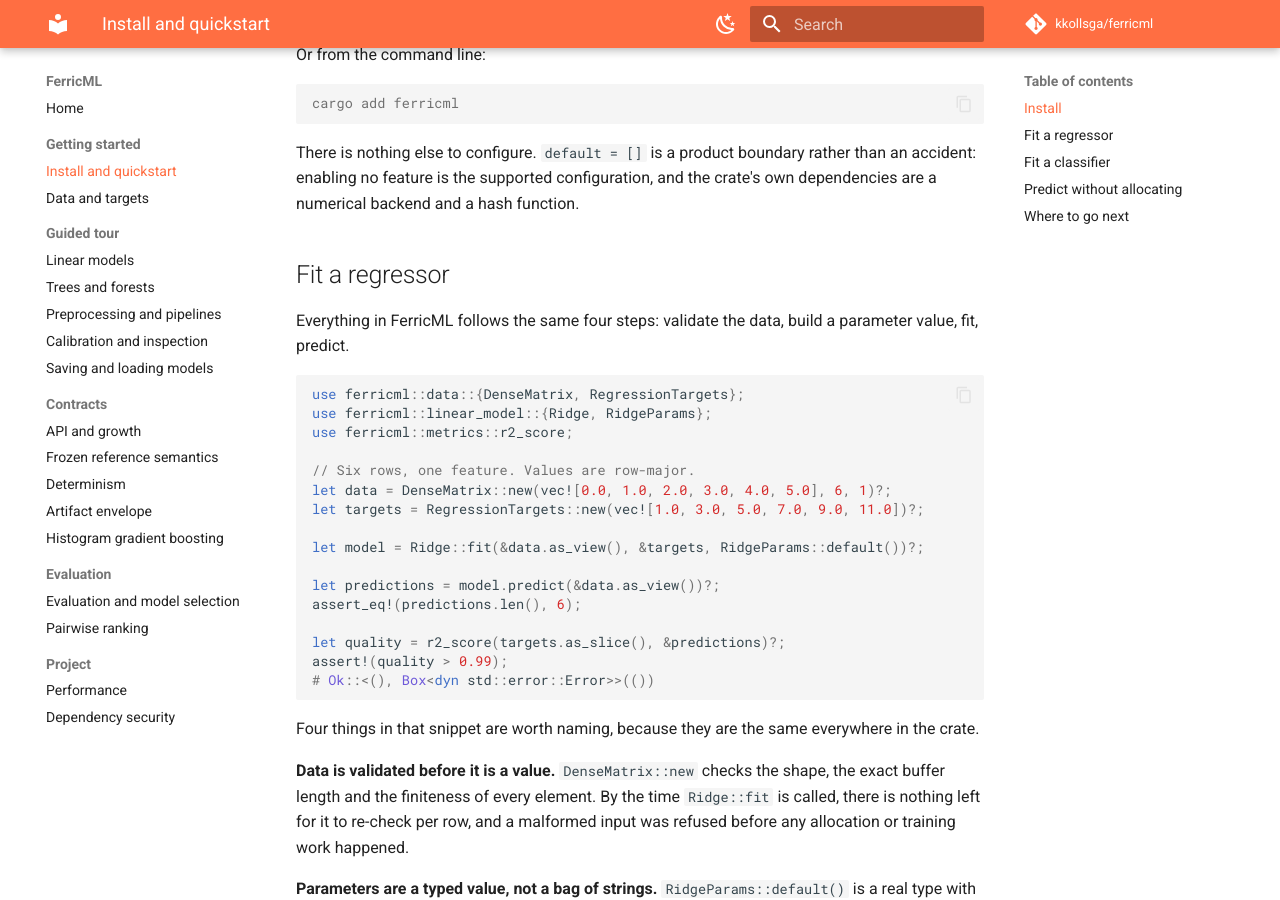
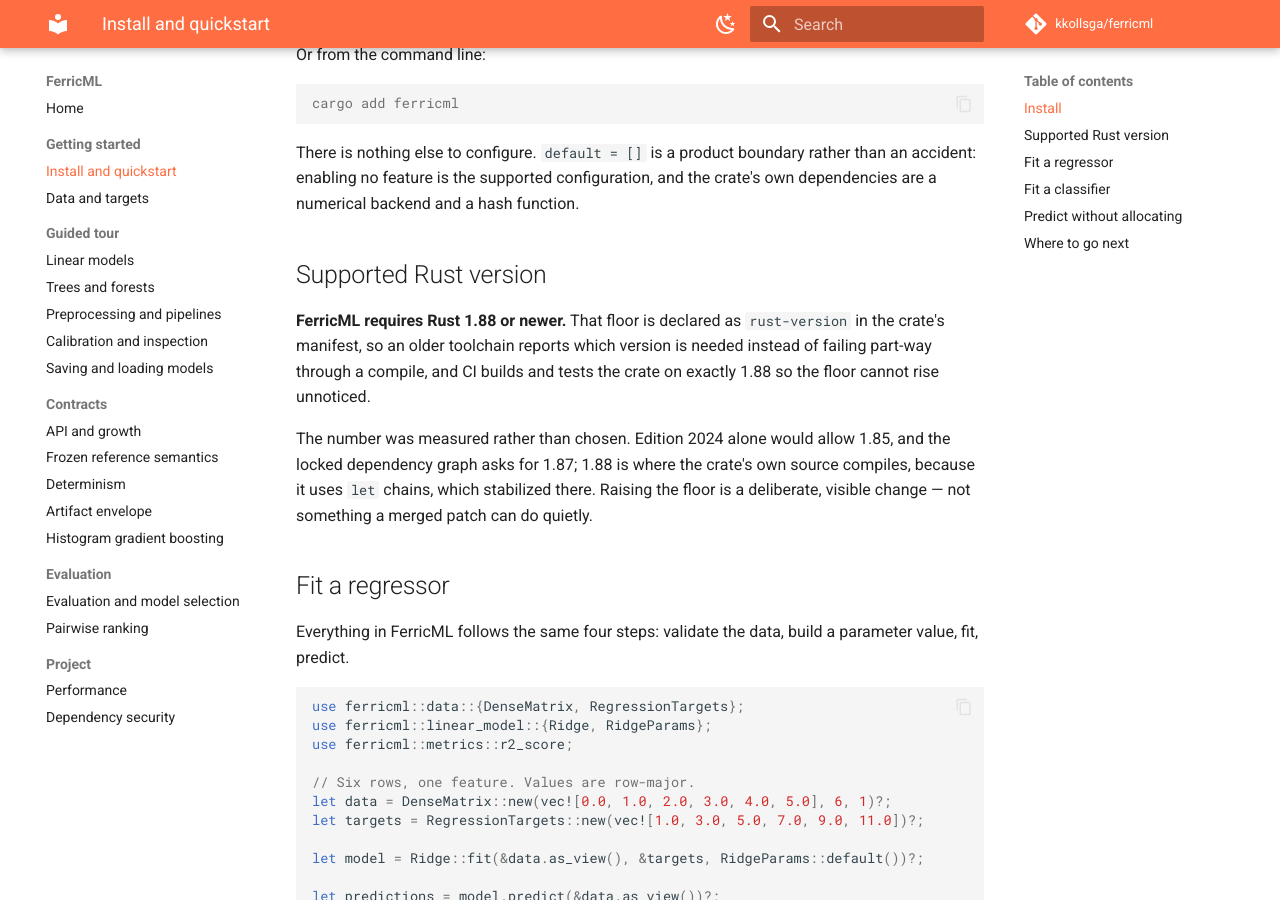
Before and after one commit to kkollsga/ferricml, an MkDocs documentation site: the page built from docs/guide/quickstart.md, in a window 1280 px wide and 900 px high, scrolled down 305 px. Built offline with MkDocs 1.6.1 and Material for MkDocs 9.7.7, drawn with Linux system fonts in a browser that asks for light colours; comment, search, counter and statistics services are not loaded.

Commit message:
docs: state the supported Rust floor where users read it
The quickstart's install section is where the crate already documents what a
consumer has to do to depend on it, so the floor goes there rather than on a
new page. It states the version, that it is declared as `rust-version`, that CI
builds on it, and why the number is 1.88 rather than the 1.85 that
`edition = "2024"` alone would allow.

Adds the matching `[Unreleased]` entry: `rust-version` is metadata a consumer
can observe. The entry records the measurement -- which toolchains were
installed, how each failed, and where build, test and clippy disagree -- rather
than only the claim.

Co-Authored-By: Claude Opus 5 <noreply@anthropic.com>

```diff
--- a/docs/guide/quickstart.md
+++ b/docs/guide/quickstart.md
@@ -18,6 +18,19 @@ cargo add ferricml
 There is nothing else to configure. `default = []` is a product boundary rather
 than an accident: enabling no feature is the supported configuration, and the
 crate's own dependencies are a numerical backend and a hash function.
+
+## Supported Rust version
+
+**FerricML requires Rust 1.88 or newer.** That floor is declared as
+`rust-version` in the crate's manifest, so an older toolchain reports which
+version is needed instead of failing part-way through a compile, and CI builds
+and tests the crate on exactly 1.88 so the floor cannot rise unnoticed.
+
+The number was measured rather than chosen. Edition 2024 alone would allow 1.85,
+and the locked dependency graph asks for 1.87; 1.88 is where the crate's own
+source compiles, because it uses `let` chains, which stabilized there. Raising
+the floor is a deliberate, visible change — not something a merged patch can do
+quietly.
 
 ## Fit a regressor
 
```
Also changed, not shown: CHANGELOG.md (+33 -0 lines).
